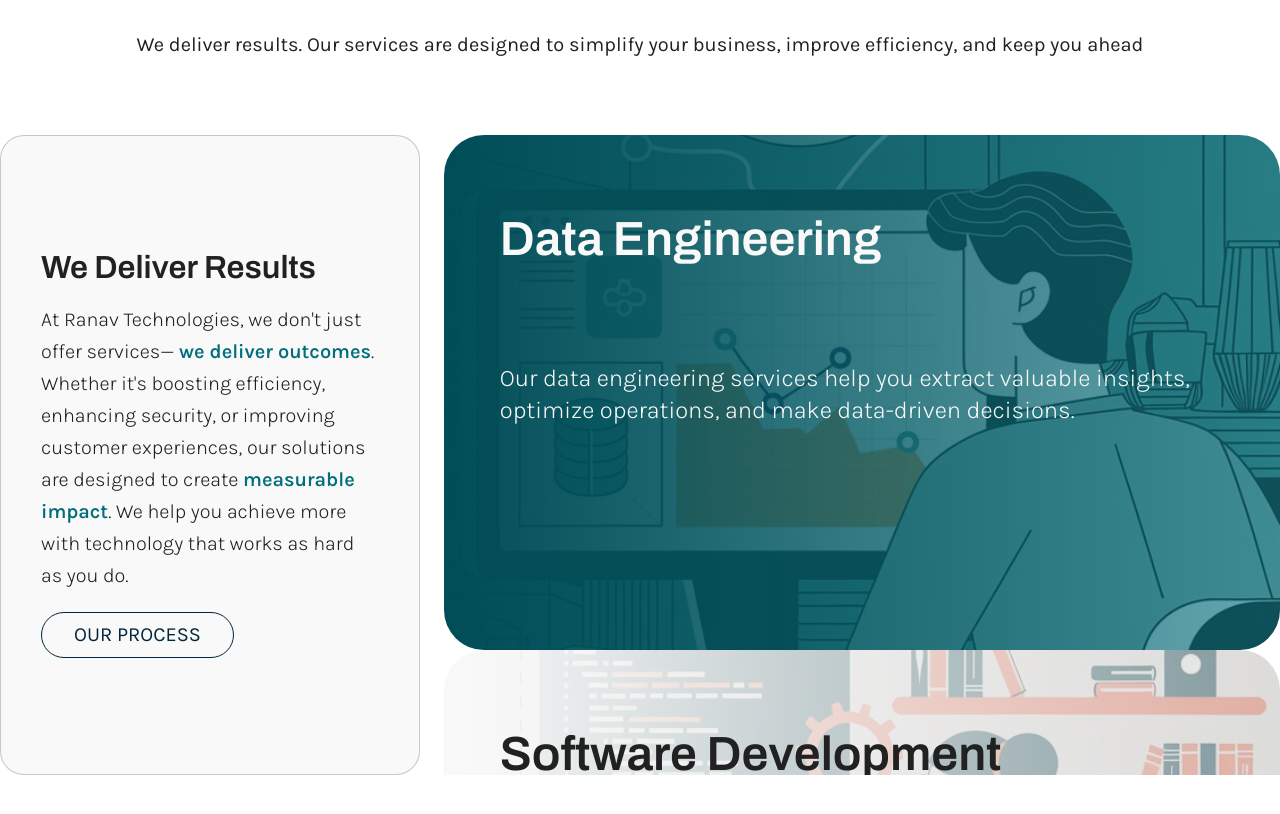
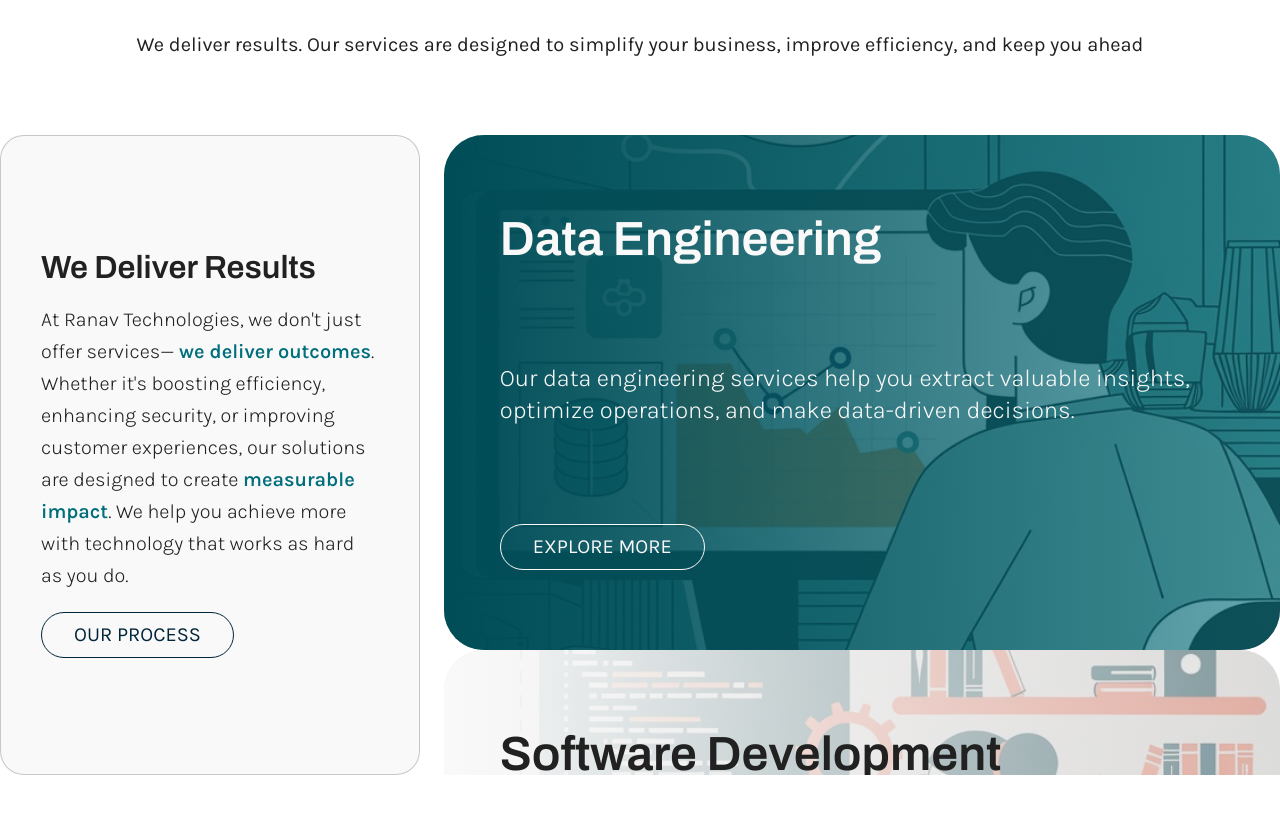
Before and after one commit to sohanlohar/rt, a Next.js app: page / in a window 1280 px wide. Shown: the part 1960-2774 px from the top of the page. Built offline with nearby package versions, Linux system fonts and the light colour scheme.

Commit message:
Our projects sections

```diff
--- a/src/components/home/HeroSlider.jsx
+++ b/src/components/home/HeroSlider.jsx
@@ -68,11 +68,11 @@
   const settings = {
     cssEase: "linear",
     centerMode: false,
-    autoplay: false,
+    autoplay: true,
     speed: 800,
     arrows: false,
     pauseOnHover: true,
-    dots: true,
+    dots: false,
     infinite: true,
     slidesToShow: 1,
     slidesToScroll: 1,
@@ -82,7 +82,7 @@
       <Slider {...settings}>
         {slidesData.map((slide, index) => {
           return (
-            <div className="slide-wrapper relative h-[calc(80vh-130px)] md:h-[calc(100vh-130px)]" key={slide.title}>
+            <div className="slide-wrapper relative h-[calc(70vh-130px)] md:h-[calc(100vh-130px)]" key={slide.title}>
               {/* Optimized Background Image */}
               <Image
                 src={slide.background}
--- a/src/components/home/OurServicesSection.jsx
+++ b/src/components/home/OurServicesSection.jsx
@@ -1,4 +1,5 @@
 import Link from "next/link";
+import Image from "next/image";
 import servicesSlide1 from "../../assets/images/services-slide1.jpg";
 import servicesSlide2 from "../../assets/images/services-slide2.jpeg";
 import servicesSlide3 from "../../assets/images/services-slide3.jpeg";
@@ -12,7 +13,7 @@
     description:
       "Our data engineering services help you extract valuable insights, optimize operations, and make data-driven decisions.",
     image: servicesSlide1,
-    bggredient:
+    bgGradient:
       "linear-gradient(90deg, #014D57 0%, rgba(1, 110, 124, 0.6) 100%)",
     textDark: false,
   },
@@ -21,7 +22,7 @@
     description:
       "We Build custom software solutions that drive business growth. Our development team creates efficient, scalable applications tailored to your specific needs.",
     image: servicesSlide2,
-    bggredient:
+    bgGradient:
       "linear-gradient(90deg, #F9F9F9 0%, rgba(210, 210, 210, 0.6) 100%)",
     textDark: true,
   },
@@ -30,7 +31,7 @@
     description:
       "We Build custom software solutions that drive business growth. Our development team creates efficient, scalable applications tailored to your specific needs.",
     image: servicesSlide3,
-    bggredient:
+    bgGradient:
       "linear-gradient(90deg, #FEC286 0%, rgba(255, 255, 255, 0.6) 100%)",
     textDark: true,
   },
@@ -39,7 +40,7 @@
     description:
       "Integrate seamlessly and unlock new opportunities. Our API development services enable data sharing, system interoperability, and efficient business processes.",
     image: servicesSlide4,
-    bggredient:
+    bgGradient:
       "linear-gradient(90deg, #B5D0D3 0%, rgba(181, 208, 211, 0.6) 100%)",
     textDark: true,
   },
@@ -48,7 +49,7 @@
     description:
       "We Create exceptional user experiences that boost customer satisfaction and loyalty. Our design expertise enhances brand perception and drives conversions.",
     image: servicesSlide5,
-    bggredient:
+    bgGradient:
       "linear-gradient(90deg, #FFE4CB 0%, rgba(255, 255, 255, 0.6) 100%)",
     textDark: true,
   },
@@ -57,7 +58,7 @@
     description:
       "We are focused on Mitigating risks and ensuring product quality. Our comprehensive testing services help you deliver reliable software that meets user expectations.",
     image: servicesSlide6,
-    bggredient:
+    bgGradient:
       "linear-gradient(90deg, #225A77 0%, rgba(34, 90, 119, 0.6) 100%)",
     textDark: false,
   },
@@ -96,34 +97,40 @@
           {slides.map((slide, index) => {
             return (
               <div
-                className="stacking-slide relative !bg-cover !bg-center px-8 md:px-14 py-10 md:py-20 rounded-xl md:rounded-40 text-white flex justify-between flex-col h-[260px] md:h-[515px]"
-                style={{
-                  background: `${slide.bggredient}, url('${slide.image.src}')`,
-                  backgroundSize: "cover",
-                  backgroundPosition: "center",
-                }}
+                className="stacking-slide relative overflow-hidden px-8 md:px-14 py-10 md:py-20 rounded-xl md:rounded-40 text-white flex justify-between flex-col md:h-[515px]"
                 key={index}
               >
+                {/* Background Image */}
+                <Image
+                  src={slide.image}
+                  alt={slide.title}
+                  fill
+                  className="object-cover -z-20"
+                />
+
+                {/* Gradient Overlay */}
+                <div
+                  className="absolute inset-0 -z-10"
+                  style={{ background: slide.bgGradient }}
+                />
+
                 <h2
-                  className={`heading-h3 z-10  ${
-                    slide.textDark ? "text-black" : "text-white"
-                  }`}
+                  className={`heading-h3 z-10 ${slide.textDark ? "text-black" : "text-white"
+                    }`}
                 >
                   {slide.title}
                 </h2>
                 <p
-                  className={`text-sm md:text-2xl z-10 ${
-                    slide.textDark ? "text-black" : "text-white"
-                  } font-light font-karla`}
+                  className={`text-sm md:text-2xl z-10 ${slide.textDark ? "text-black" : "text-white"
+                    } font-light font-karla`}
                 >
                   {slide.description}
                 </p>
                 <button
-                  className={`invisible w-fit z-10 border hover:border-primary-dark ${
-                    slide.textDark
-                      ? "text-black border-black"
-                      : "text-white border-white"
-                  }   rounded-full font-karla text-sm md:text-xl px-8 py-2 hover:bg-primary-dark hover:text-white`}
+                  className={`w-fit z-10 border hover:border-primary-dark ${slide.textDark
+                    ? "text-black border-black"
+                    : "text-white border-white"
+                    } rounded-full font-karla text-sm md:text-xl px-8 py-2 hover:bg-primary-dark hover:text-white transition-all duration-300`}
                 >
                   EXPLORE MORE
                 </button>
--- a/src/components/home/ProjectsSection.jsx
+++ b/src/components/home/ProjectsSection.jsx
@@ -7,6 +7,27 @@
 
 const ProjectsSection = () => {
   const [hoveredSection, setHoveredSection] = useState(null);
+
+  const projects = [
+    {
+      id: "syncTime",
+      title: "Sync Time",
+      description:
+        "SyncTime is a scheduling software for service-based businesses. It offers online booking, payment integrations, and features for managing appointments, pricing, teams, and virtual meetings.",
+      image: syncTime,
+      hoverImage: ultrasoundMD, // Using ultrasoundMD as placeholder hover image for now
+      link: "/projects/sync-time",
+    },
+    {
+      id: "ultrasoundMD",
+      title: "Ultrasound MD",
+      description:
+        "We partnered with Ultrasound MD to design & develop a cutting-edge website that streamlines their patient experience. By simplifying scheduling and providing clear information, we helped them enhance their online presence.",
+      image: ultrasoundMD,
+      hoverImage: syncTime, // Using syncTime as placeholder hover image for now
+      link: "/projects/ultrasound-md",
+    },
+  ];
 
   return (
     <section className="container mb-16 md:mb-24">
@@ -19,129 +40,98 @@
       </div>
       <div className="flex flex-col gap-8">
         <div className="flex flex-col gap-12">
-          <div className="flex flex-col md:flex-row gap-8 justify-between relative">
-            <div className="w-full md:w-2/5 relative">
+          {projects.map((project, index) => {
+            const isEven = index % 2 === 0;
+            return (
+              <div
+                key={project.id}
+                className={`flex flex-col ${isEven ? "md:flex-row" : "md:flex-row-reverse"
+                  } gap-8 justify-between relative group`}
+              >
+                {/* Image Section */}
+                <div className="w-full md:w-2/5 relative overflow-hidden rounded-3xl h-[300px] md:h-auto min-h-[300px]">
                   <Image
-                src={syncTime}
-                alt="Sync Time"
-                className={`w-full h-full transition-opacity duration-500 ${
-                  hoveredSection === "syncTime" ? "opacity-0" : "opacity-100"
-                }`}
-              />
-              <Image
-                src={ultrasoundMD}
-                alt="New Image"
-                className={`w-full h-full absolute top-0 left-0 transition-opacity duration-500 ${
-                  hoveredSection === "syncTime" ? "opacity-100" : "opacity-0"
-                }`}
-              />
-            </div>
-
-            <div
-              className={`w-full md:w-3/5 flex flex-col justify-between gap-5 md:gap-8 p-5 md:p-10 border border-[#00000033] rounded-3xl transition-all duration-500 ${
-                hoveredSection === "syncTime"
-                  ? "bg-gradient-to-t from-primary/20 to-white"
-                  : "bg-gray"
-              }`}
-            >
-              <h4 className="heading-h3 text-black">Sync Time</h4>
-              <p className="text-xl md:text-2xl font-light leading-7 md:leading-9 text-black font-karla">
-                SyncTime is a scheduling software for service-based businesses.
-                It offers online booking, payment integrations, and features for
-                managing appointments, pricing, teams, and virtual meetings.
-              </p>
-
-              <button
-                className="flex justify-between items-center bg-primary-light px-5 md:px-8 py-2 md:py-4 text-primary rounded-full font-archivo text-xl md:text-2xl hover:bg-primary-dark hover:text-white transition-all duration-300 ease-in-out"
-                onMouseEnter={() => setHoveredSection("syncTime")}
-                onMouseLeave={() => setHoveredSection(null)}
-              >
-                VIEW MORE
-                <Image
-                  src={
-                    hoveredSection === "syncTime" ? arrowRightHover : arrowRight
-                  }
-                  alt="arrow right"
-                />
-              </button>
-            </div>
-          </div>
-
-          {/* <div className="flex flex-col md:flex-row gap-8 justify-between relative">
-            <div
-              className={`w-full md:w-3/5 flex flex-col justify-between gap-5 md:gap-8 p-5 md:p-10 border border-[#00000033] rounded-3xl transition-all duration-500 ${
-                hoveredSection === "ultrasoundMD"
-                  ? "bg-gradient-to-t from-primary/20 to-white"
-                  : "bg-gray"
-              }`}
-            >
-              <h4 className="heading-h3 text-black">Ultrasound MD</h4>
-              <p className="text-xl md:text-2xl font-light leading-7 md:leading-9 text-black font-karla">
-                We partnered with Ultrasound MD to design & develop a
-                cutting-edge website that streamlines their patient experience.
-                By simplifying scheduling and providing clear information, we
-                helped them enhance their online presence and reach a wider
-                audience of patients in need.
-              </p>
-
-              <button
-                className="flex justify-between items-center bg-primary-light px-5 md:px-8 py-2 md:py-4 text-primary rounded-full font-archivo text-xl md:text-2xl hover:bg-primary-dark hover:text-white transition-all duration-300 ease-in-out"
-                onMouseEnter={() => setHoveredSection("ultrasoundMD")}
-                onMouseLeave={() => setHoveredSection(null)}
-              >
-                VIEW MORE
-                <Image
-                  src={
-                    hoveredSection === "ultrasoundMD"
-                      ? arrowRightHover
-                      : arrowRight
-                  }
-                  alt="arrow right"
-                />
-              </button>
-            </div>
-
-            <div className="w-full md:w-2/5 relative">
-              <Image
-                src={ultrasoundMD}
-                alt="Original Image"
-                className={`w-full h-full transition-opacity duration-500 ${
-                  hoveredSection === "ultrasoundMD"
+                    src={project.image}
+                    alt={project.title}
+                    fill
+                    className={`object-cover transition-opacity duration-500 ${hoveredSection === project.id
                       ? "opacity-0"
                       : "opacity-100"
                       }`}
                   />
                   <Image
-                src={syncTime}
-                alt="New Image"
-                className={`w-full h-full absolute top-0 left-0 transition-opacity duration-500 ${
-                  hoveredSection === "ultrasoundMD"
+                    src={project.hoverImage}
+                    alt={`${project.title} Hover`}
+                    fill
+                    className={`object-cover absolute top-0 left-0 transition-opacity duration-500 ${hoveredSection === project.id
                       ? "opacity-100"
                       : "opacity-0"
                       }`}
                   />
                 </div>
-          </div> */}
+
+                {/* Content Section */}
+                <div
+                  className={`hidden md:flex w-full md:w-3/5 flex-col justify-between gap-5 md:gap-8 p-6 md:p-10 border border-[#00000033] rounded-3xl transition-all duration-500 ${hoveredSection === project.id
+                    ? "bg-gradient-to-t from-primary/20 to-white"
+                    : "bg-gray"
+                    }`}
+                >
+                  <div className="flex flex-col gap-3">
+                    <h4 className="heading-h3 text-black">{project.title}</h4>
+                    <p className="text-lg md:text-2xl font-light leading-7 md:leading-9 text-black font-karla">
+                      {project.description}
+                    </p>
                   </div>
-        {/* <div className="group cursor-pointer flex justify-between rounded-full items-center bg-primary-light hover:bg-primary-dark px-5 md:px-10 h-12 md:h-20 py-4 mt-5 transition-all duration-300 ease-in-out">
-          <p className="text-black group-hover:text-white font-archivo font-normal text-xs md:text-3xl capitalize transition-all">
+
+                  <button
+                    className="flex justify-between items-center bg-primary-light px-6 py-3 md:px-8 md:py-4 text-primary rounded-full font-archivo text-lg md:text-2xl hover:bg-primary-dark hover:text-white transition-all duration-300 ease-in-out w-full sm:w-auto"
+                    onMouseEnter={() => setHoveredSection(project.id)}
+                    onMouseLeave={() => setHoveredSection(null)}
+                  >
+                    VIEW MORE
+                    <div className="relative w-6 h-6 md:w-8 md:h-8 ml-4">
+                      <Image
+                        src={
+                          hoveredSection === project.id
+                            ? arrowRightHover
+                            : arrowRight
+                        }
+                        alt="arrow right"
+                        fill
+                        className="object-contain"
+                      />
+                    </div>
+                  </button>
+                </div>
+              </div>
+            );
+          })}
+        </div>
+
+        {/* Bottom CTA */}
+        <div className="group cursor-pointer flex justify-between rounded-full items-center bg-[#B5D0D3] hover:bg-primary-dark px-5 md:px-10 h-14 md:h-24 py-4 mt-5 transition-all duration-300 ease-in-out">
+          <p className="text-black group-hover:text-white font-archivo font-normal text-sm md:text-3xl capitalize transition-all">
             Explore more Projects
           </p>
 
-          <button className="flex flex-row gap-1 md:gap-3 items-center text-primary group-hover:text-white rounded-full font-karla text-xs md:text-3xl underline transition-all">
-            See All Projects
+          <button className="flex flex-row gap-2 md:gap-3 items-center text-black group-hover:text-white rounded-full font-karla text-xs md:text-2xl transition-all">
+            <div className="relative w-4 h-4 md:w-8 md:h-8">
               <Image
                 src={arrowRight}
                 alt="arrow right"
-              className="block group-hover:hidden"
+                fill
+                className="object-contain block group-hover:hidden"
               />
               <Image
                 src={arrowRightHover}
                 alt="arrow right hover"
-              className="hidden group-hover:block"
+                fill
+                className="object-contain hidden group-hover:block"
               />
+            </div>
           </button>
-        </div> */}
+        </div>
       </div>
     </section>
   );
```
Also changed, not shown: src/styles/globals.css (+13 -2 lines). Lines whose indentation alone changed are shown as unchanged.
